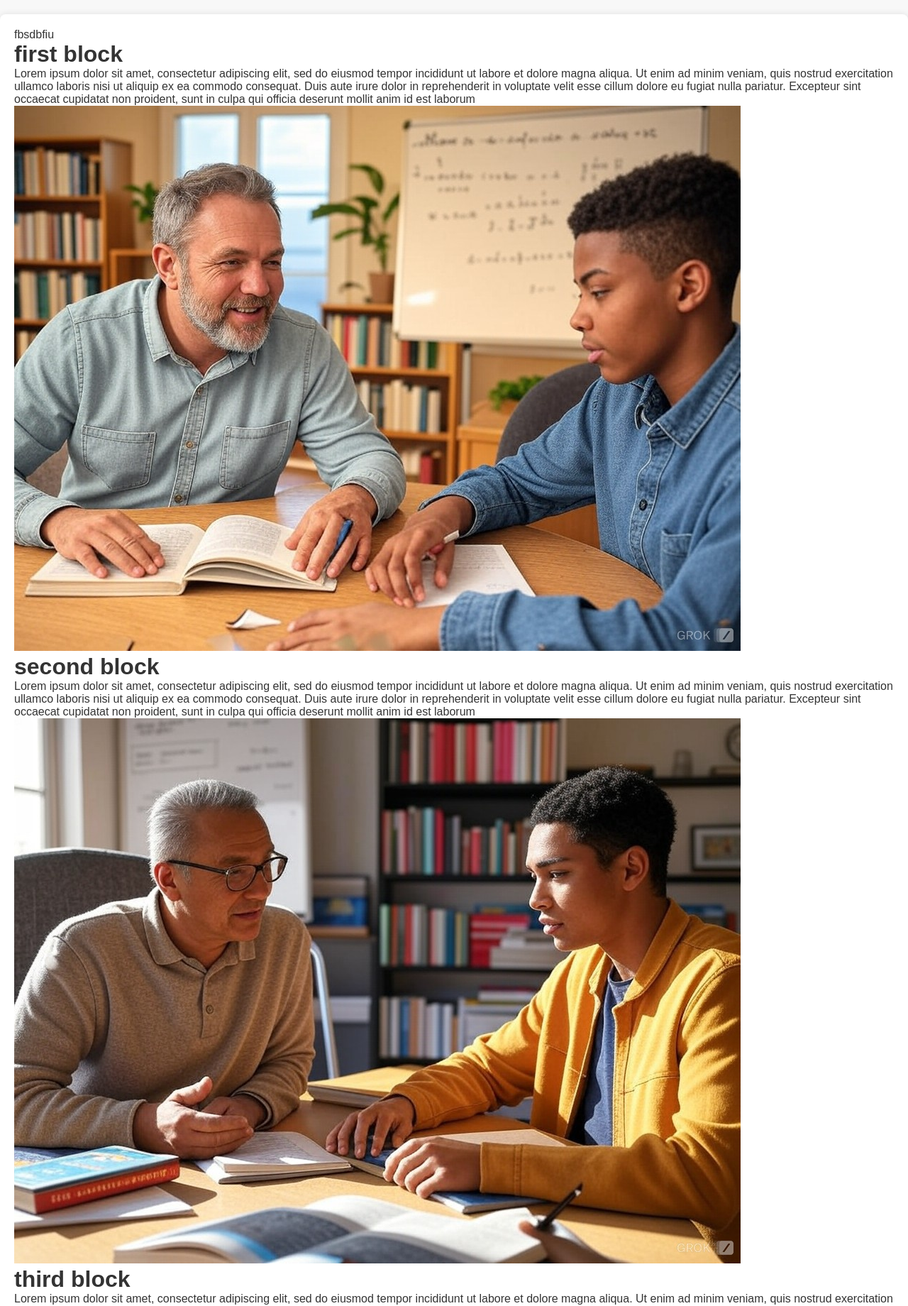
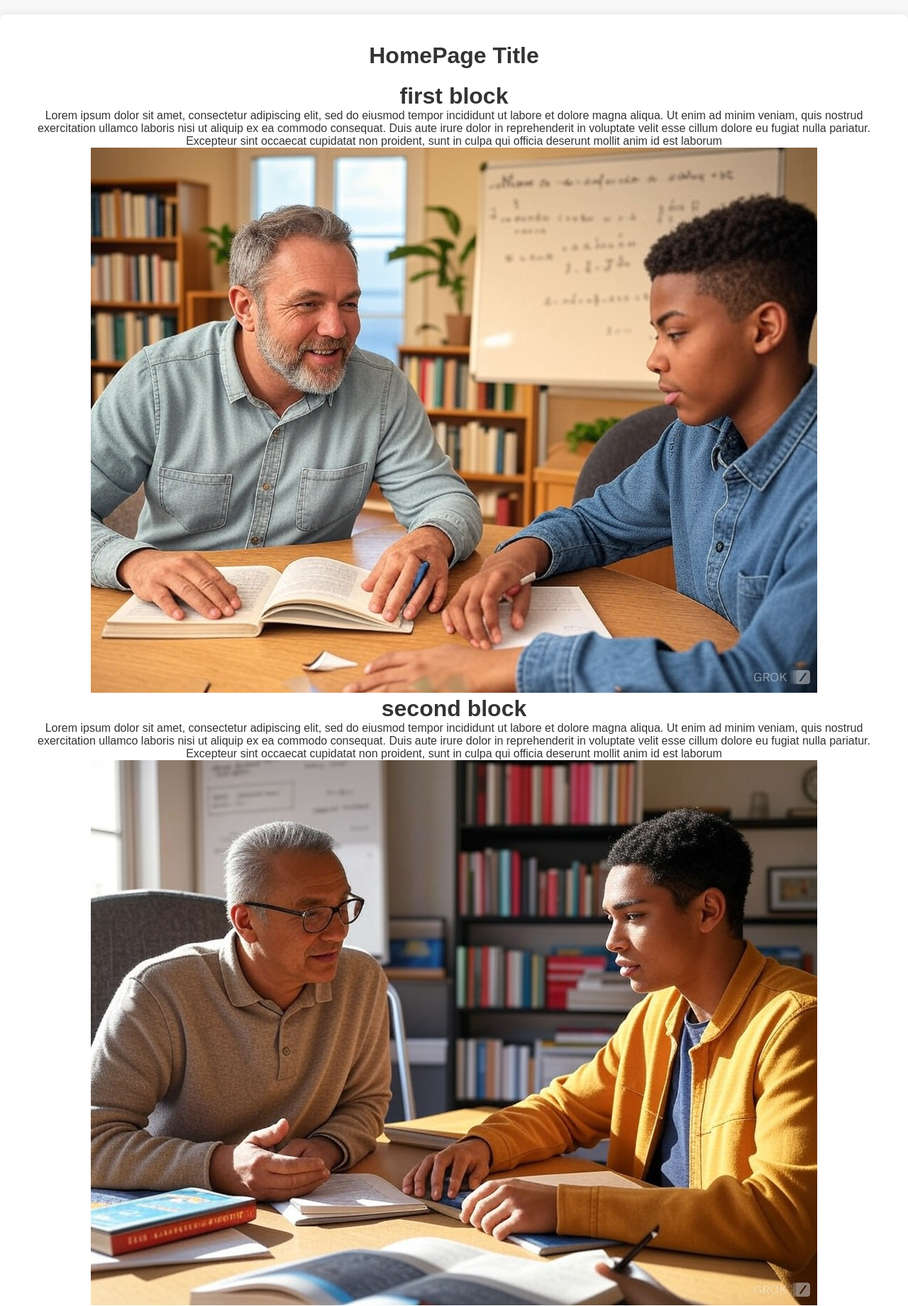
Before and after one commit to MattDwyer14/Hilltop-Tuition, a Django app: page / in a window 1280 px wide. Shown: the part 63-1903 px from the top of the page at 71% size. Run offline with Django 5.2, Linux system fonts and the light colour scheme; data comes from the database, SQL or seed files in the repository.

Commit message:
homepage styling

```diff
--- a/home/static/home/home_styles.css
+++ b/home/static/home/home_styles.css
@@ -13,6 +13,7 @@ body {
     min-height: 100vh;
     display: flex;
     flex-direction: column;
+    justify-content: center;
 }
 
 /* Navigation Bar */
@@ -85,6 +86,14 @@ main {
     border-radius: 8px;
 }
 
+.home-text-container {
+    display: grid;
+    grid-template-columns: 1fr;
+    gap: 20px;
+    padding: 20px;
+    text-align: center;
+}
+
 /* Footer Styling */
 footer {
     background-color: #001f3f; /* Navy Blue */
--- a/home/templates/home/home.html
+++ b/home/templates/home/home.html
@@ -2,7 +2,7 @@
 {% load static %}
 {% block content %}
 <div class="home-text-container">
-    <p>fbsdbfiu</p>
+    <h1>HomePage Title</h1>
     <div class="content-gallery">
         {% for item in combined_content %}
             {% if item.type == 'text' %}
```
